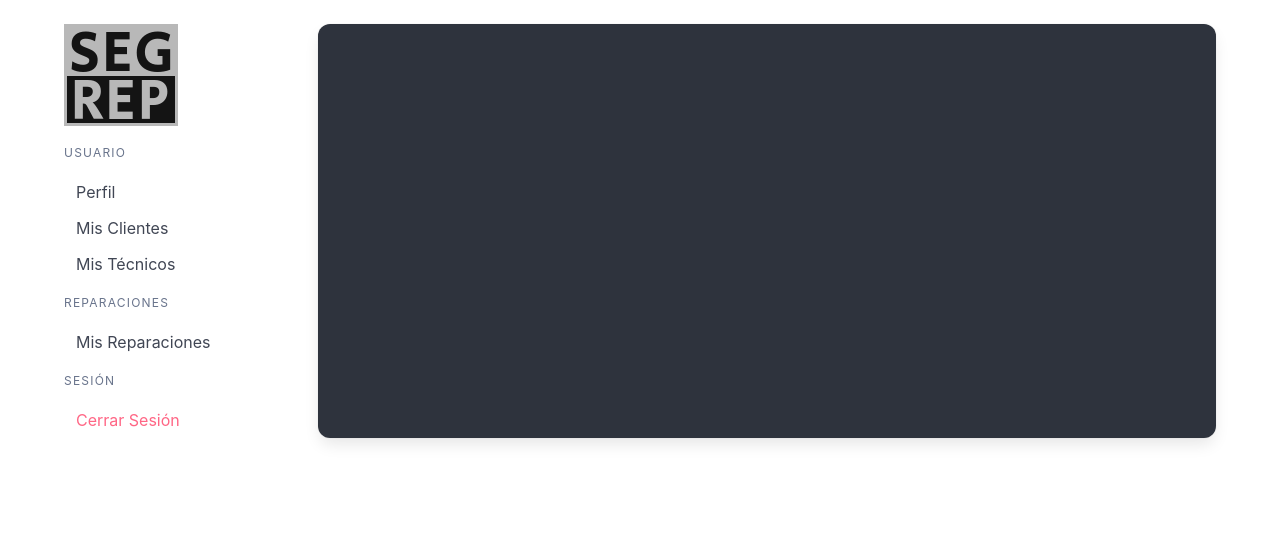
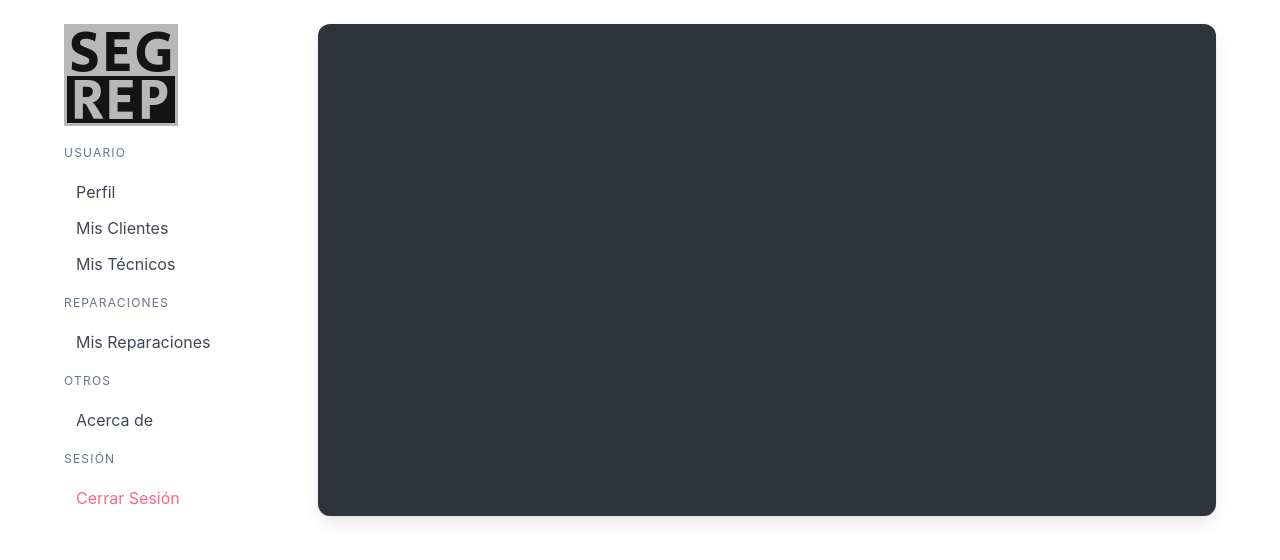
Before and after one commit to PonFET/segrep, an Angular app: page / in a window 1280 px wide. Shown: the top 560 px of the page. Built offline with nearby package versions, Linux system fonts and the light colour scheme.

Commit message:
Interfaces change, little routing fix
Created a separate interface for the fixes and their steps, fixed the about page routing

```diff
--- a/db.json
+++ b/db.json
@@ -0,0 +1,5 @@
+{
+    "root": [
+        {  "name": "root", "password": "toor"   }
+    ]
+}
--- a/src/app/app-routing.module.ts
+++ b/src/app/app-routing.module.ts
@@ -1,5 +1,6 @@
 import { NgModule } from '@angular/core';
 import { RouterModule, Routes } from '@angular/router';
+import { AboutPageComponent } from './shared/pages/about-page/about-page.component';
 
 
 
@@ -19,6 +20,10 @@ const routes: Routes = [
     loadChildren: () => import('./fixes/fixes.module').then(m => m.FixesModule),
   },
   {
+    path: 'about',
+    component: AboutPageComponent,
+  },
+  {
     path: '**',
     redirectTo: 'users/dashboard',
   },
--- a/src/app/shared/components/side-bar/side-bar.component.html
+++ b/src/app/shared/components/side-bar/side-bar.component.html
@@ -15,7 +15,14 @@
     <!---------------REPARACIONES------------------>
     <p class="menu-label">Reparaciones</p>
     <ul class="menu-list">
-      <li><a href="#">Mis Reparaciones</a></li>
+      <li><a >Mis Reparaciones</a></li>
+    </ul>
+
+
+    <!---------------ABOUT------------------>
+    <p class="menu-label">Otros</p>
+    <ul class="menu-list">
+      <li><a routerLink="about" routerLinkActive="is-active">Acerca de</a></li>
     </ul>
 
 
```
Also changed, not shown: src/app/fixes/interfaces/fix.ts (added, +24 -0 lines), src/app/users/interfaces/user.ts (+4 -22 lines).
